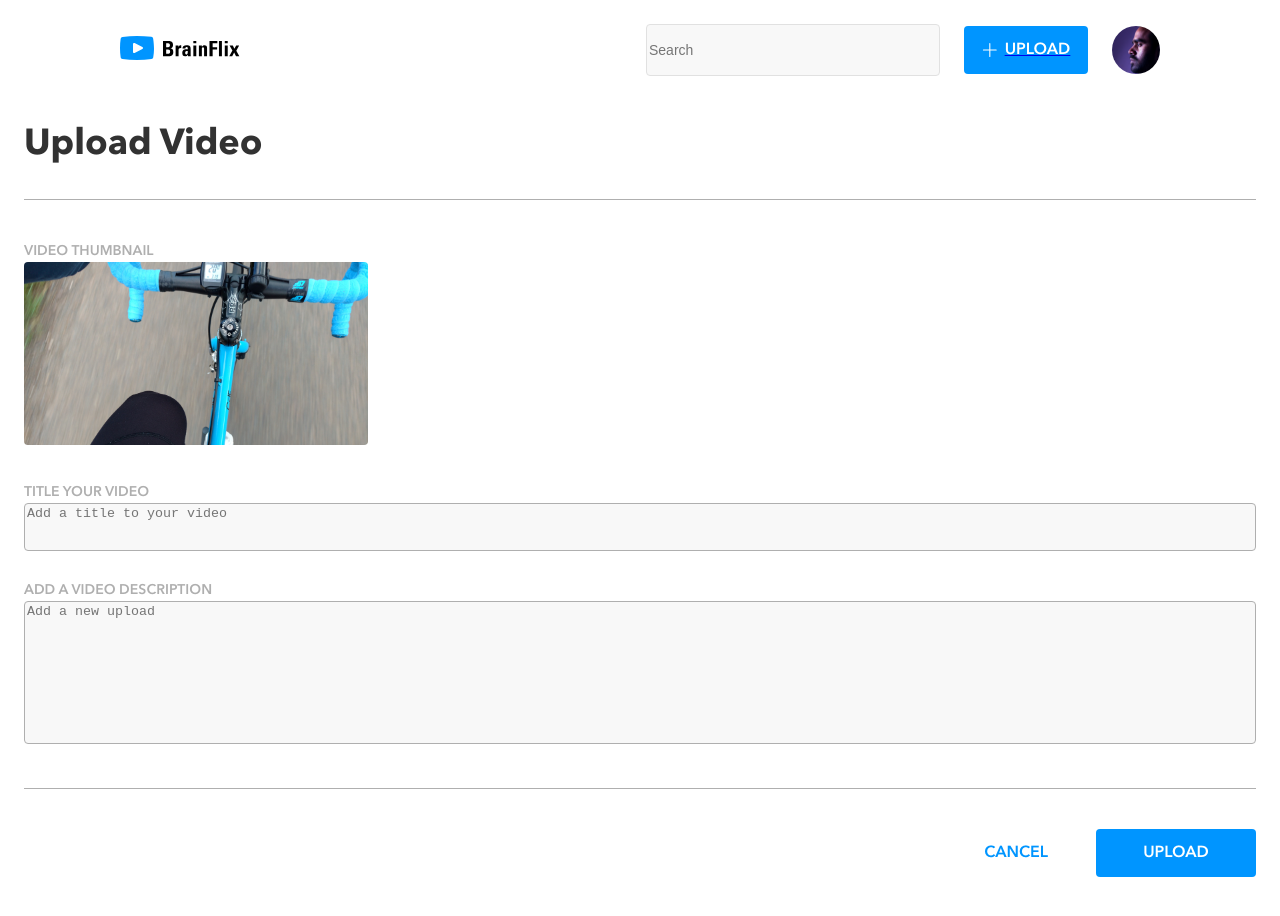
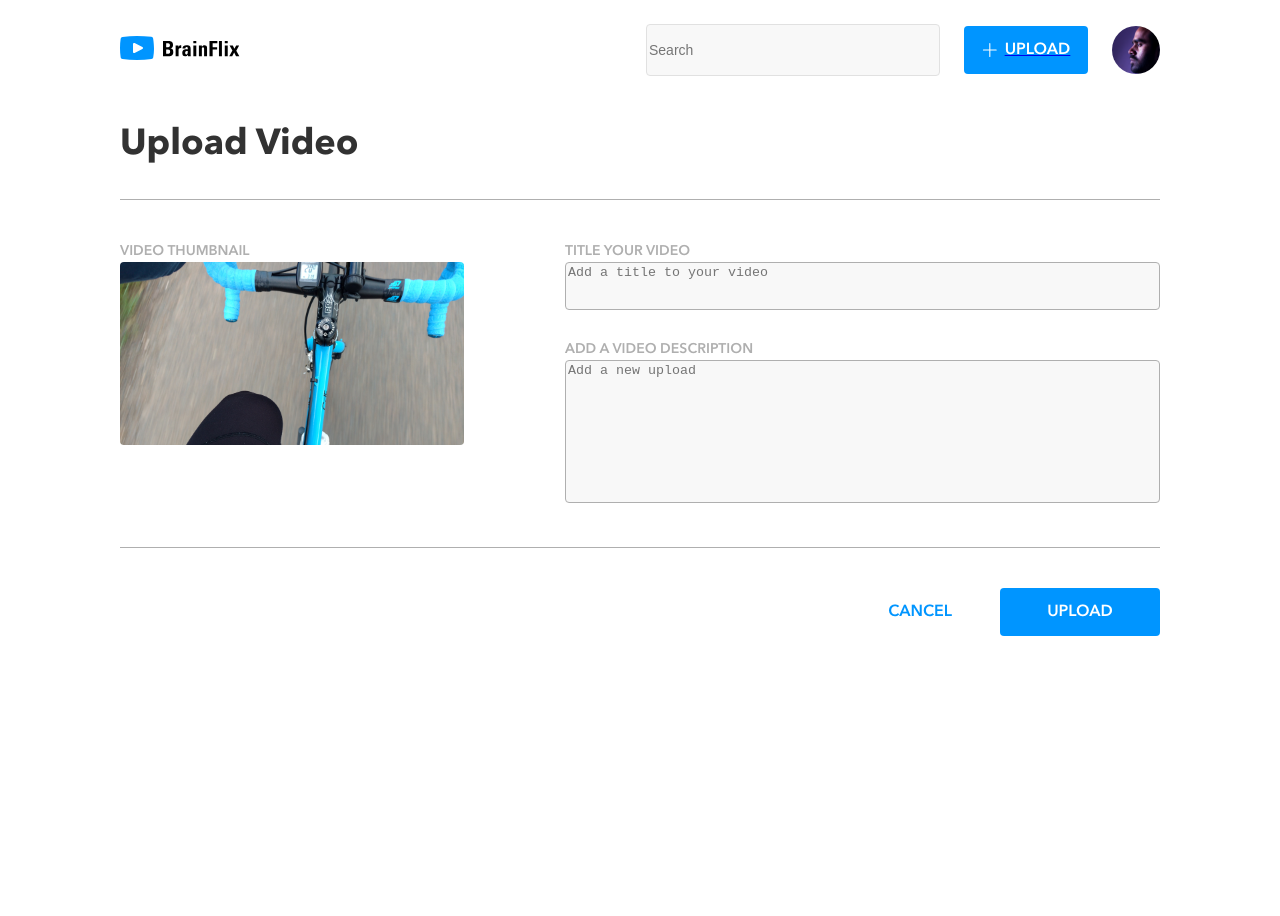
Before and after one commit to m3l1k4/Melika-Salehi-BrainFlix, a React (Create React App) app in the folder Sprint-2/: page /upload in a window 1280 px wide. Shown: the top 916 px of the page. After the commit the page ends 800 px from the top, so only its background shows below. Built offline with nearby package versions, Linux system fonts and the light colour scheme.

Commit message:
desktop styling

```diff
--- a/Sprint-2/src/components/UploadForm/UploadForm.css
+++ b/Sprint-2/src/components/UploadForm/UploadForm.css
@@ -84,6 +84,12 @@
   }
 }
 
+@media (min-width: 1200px) {
+  .upload-video {
+    margin: 0 120px;
+  }
+}
+
 .upload-video__header {
   font-family: "Avenir-Next-Bold";
   color: #323232;
@@ -107,7 +113,24 @@
   }
 }
 
-.upload-video__form--visual__title {
+@media (min-width: 1200px) {
+  .upload-video__form--body {
+    display: -webkit-box;
+    display: -ms-flexbox;
+    display: flex;
+    -webkit-box-pack: justify;
+        -ms-flex-pack: justify;
+            justify-content: space-between;
+  }
+}
+
+@media (min-width: 1200px) {
+  .upload-video__form--body__visual {
+    width: 344px;
+  }
+}
+
+.upload-video__form--body__visual--title {
   font-family: "Avenir-Next-Demi";
   color: #afafaf;
   font-size: 14px;
@@ -115,38 +138,45 @@
   margin: 0;
 }
 
-.upload-video__form--visual__img {
+.upload-video__form--body__visual--img {
   border-radius: 4px;
 }
 
 @media (min-width: 320px) {
-  .upload-video__form--visual__img {
+  .upload-video__form--body__visual--img {
     width: 288px;
     height: 153px;
   }
 }
 
 @media (min-width: 768px) {
-  .upload-video__form--visual__img {
+  .upload-video__form--body__visual--img {
     width: 344px;
     height: 183px;
   }
 }
 
 @media (min-width: 320px) {
-  .upload-video__form--visual {
+  .upload-video__form--body__visual {
     margin-bottom: 32px;
   }
 }
 
 @media (min-width: 768px) {
-  .upload-video__form--field {
+  .upload-video__form--body__field {
     padding-bottom: 40px;
     border-bottom: 1px solid #afafaf;
   }
 }
 
-.upload-video__form--field__title {
+@media (min-width: 1200px) {
+  .upload-video__form--body__field {
+    border-bottom: none;
+    width: 595px;
+  }
+}
+
+.upload-video__form--body__field--title {
   font-family: "Avenir-Next-Demi";
   color: #afafaf;
   font-size: 14px;
@@ -154,7 +184,7 @@
   margin: 0;
 }
 
-.upload-video__form--field__upload-title {
+.upload-video__form--body__field--upload-title {
   resize: none;
   border: 1px solid #afafaf;
   -webkit-box-sizing: border-box;
@@ -165,13 +195,13 @@
 }
 
 @media (min-width: 320px) {
-  .upload-video__form--field__upload-title {
+  .upload-video__form--body__field--upload-title {
     width: 100%;
     margin-bottom: 24px;
   }
 }
 
-.upload-video__form--field__upload-desc {
+.upload-video__form--body__field--upload-desc {
   resize: none;
   border: 1px solid #afafaf;
   -webkit-box-sizing: border-box;
@@ -181,7 +211,7 @@
 }
 
 @media (min-width: 320px) {
-  .upload-video__form--field__upload-desc {
+  .upload-video__form--body__field--upload-desc {
     height: 143px;
     width: 100%;
   }
@@ -217,6 +247,14 @@
     -webkit-box-pack: right;
         -ms-flex-pack: right;
             justify-content: right;
+  }
+}
+
+@media (min-width: 1200px) {
+  .upload-video__form--options {
+    border-top: 1px solid #afafaf;
+    padding-top: 40px;
+    margin-top: 0px;
   }
 }
 
--- a/Sprint-2/src/components/UploadForm/UploadForm.jsx
+++ b/Sprint-2/src/components/UploadForm/UploadForm.jsx
@@ -9,25 +9,27 @@ export default function UploadForm({ handleSubmit }) {
             <h1 className="upload-video__header"> Upload Video</h1>
 
             <form onSubmit={handleSubmit} className="upload-video__form" id="submit-upload">
+                <div className="upload-video__form--body" >
+                    <div className="upload-video__form--body__visual">
+                        <p className="upload-video__form--body__visual--title">VIDEO THUMBNAIL </p>
+                        <img src='assets/Images/Upload-video-preview.jpg' className="upload-video__form--body__visual--img"></img>
+                    </div>
+                    <div className="upload-video__form--body__field">
+                        <p className="upload-video__form--body__field--title">TITLE YOUR VIDEO</p>
+                        <textarea name="newuploadtitle" placeholder="Add a title to your video" id="upload-content" className="upload-video__form--body__field--upload-title"
+                            required></textarea>
+                        <p className="upload-video__form--body__field--title">ADD A VIDEO DESCRIPTION</p>
+                        <textarea name="newuploaddesc" placeholder="Add a new upload" id="upload-content" className="upload-video__form--body__field--upload-desc"
+                            required></textarea>
 
-                <div className="upload-video__form--visual">
-                    <p className="upload-video__form--visual__title">VIDEO THUMBNAIL </p>
-                    <img src='assets/Images/Upload-video-preview.jpg' className="upload-video__form--visual__img"></img>
-                </div>
-                <div className="upload-video__form--field">
-                    <p className="upload-video__form--field__title">TITLE YOUR VIDEO</p>
-                    <textarea name="newuploadtitle" placeholder="Add a title to your video" id="upload-content" className="upload-video__form--field__upload-title"
-                        required></textarea>
-                    <p className="upload-video__form--field__title">ADD A VIDEO DESCRIPTION</p>
-                    <textarea name="newuploaddesc" placeholder="Add a new upload" id="upload-content" className="upload-video__form--field__upload-desc"
-                        required></textarea>
+                    </div>
 
                 </div>
 
-              <div className="upload-video__form--options">
-                <button type="submit" className="upload-video__form--options__button"
-                    id="upload-submit-button">UPLOAD</button>
-                <p className="upload-video__form--options__cancel">CANCEL</p>
+                <div className="upload-video__form--options">
+                    <button type="submit" className="upload-video__form--options__button"
+                        id="upload-submit-button">UPLOAD</button>
+                    <p className="upload-video__form--options__cancel">CANCEL</p>
 
                 </div>
             </form>
--- a/Sprint-2/src/components/UploadForm/UploadForm.scss
+++ b/Sprint-2/src/components/UploadForm/UploadForm.scss
@@ -4,6 +4,10 @@
 .upload-video {
     @include tablet {
         margin: 0 24px;
+    }
+
+    @include desktop{
+        margin: 0 120px;
     }
     &__header {
         font-family: "Avenir-Next-Bold";
@@ -21,13 +25,25 @@
             margin-bottom: 40px;
             padding-bottom: 32px;
             border-bottom: 1px solid #afafaf;
-
         }
     }
 
     &__form {
-        &--visual {
-            &__title {
+
+        &--body{
+
+              @include desktop{
+                   display: flex;
+           justify-content: space-between;
+              }
+
+
+
+             &__visual {
+                 @include desktop{
+                   width: 344px;
+                 }
+                &--title {
                     font-family: "Avenir-Next-Demi";
                     color: #afafaf;
                     font-size: 14px;
@@ -35,7 +51,7 @@
                     margin: 0;
                 }
 
-            &__img {
+                &--img {
                     border-radius: 4px;
                     @include mobile {
                         width: 288px;
@@ -51,22 +67,26 @@
                     margin-bottom: 32px;
                 }
             }
-        &--field {
-
-@include tablet{
+            &__field {
+                @include tablet {
                     padding-bottom: 40px;
                     border-bottom: 1px solid #afafaf;
                 }
-            &__title {
+
+                @include desktop {
+                    border-bottom: none;
+                    width: 595px;
+
+                }
+                &--title {
                     font-family: "Avenir-Next-Demi";
                     color: #afafaf;
                     font-size: 14px;
                     line-height: 22px;
                     margin: 0;
-
                 }
 
-            &__upload-title {
+                &--upload-title {
                     resize: none;
                     border: 1px solid #afafaf;
                     box-sizing: border-box;
@@ -78,11 +98,10 @@
                         margin-bottom: 24px;
                     }
 
-                @include tablet {
-                }
+
                 }
 
-            &__upload-desc {
+                &--upload-desc {
                     resize: none;
                     border: 1px solid #afafaf;
                     box-sizing: border-box;
@@ -92,18 +111,21 @@
                         height: 143px;
                         width: 100%;
                     }
-            }
 
 
+
+                }
+            }
         }
 
         &--options {
             display: flex;
 
-            @include mobile{
+
+
+            @include mobile {
                 flex-wrap: wrap;
                 justify-content: center;
-
             }
             @include tablet {
                 flex-direction: row-reverse;
@@ -111,6 +133,12 @@
                 margin-top: 40px;
                 margin-bottom: 48px;
                 justify-content: right;
+            }
+
+            @include desktop {
+                border-top: 1px solid #afafaf;
+                padding-top: 40px;
+                margin-top:0px;
             }
 
             &__button {
@@ -143,7 +171,7 @@
                     text-align: center;
                     margin-top: 24px;
                     margin-bottom: 0;
-                    margin-right:0 ;
+                    margin-right: 0;
                 }
 
                 @include tablet {
```
Also changed, not shown: 1 other file (tests, documents, lock files or other folders). Lines whose indentation alone changed are shown as unchanged.
